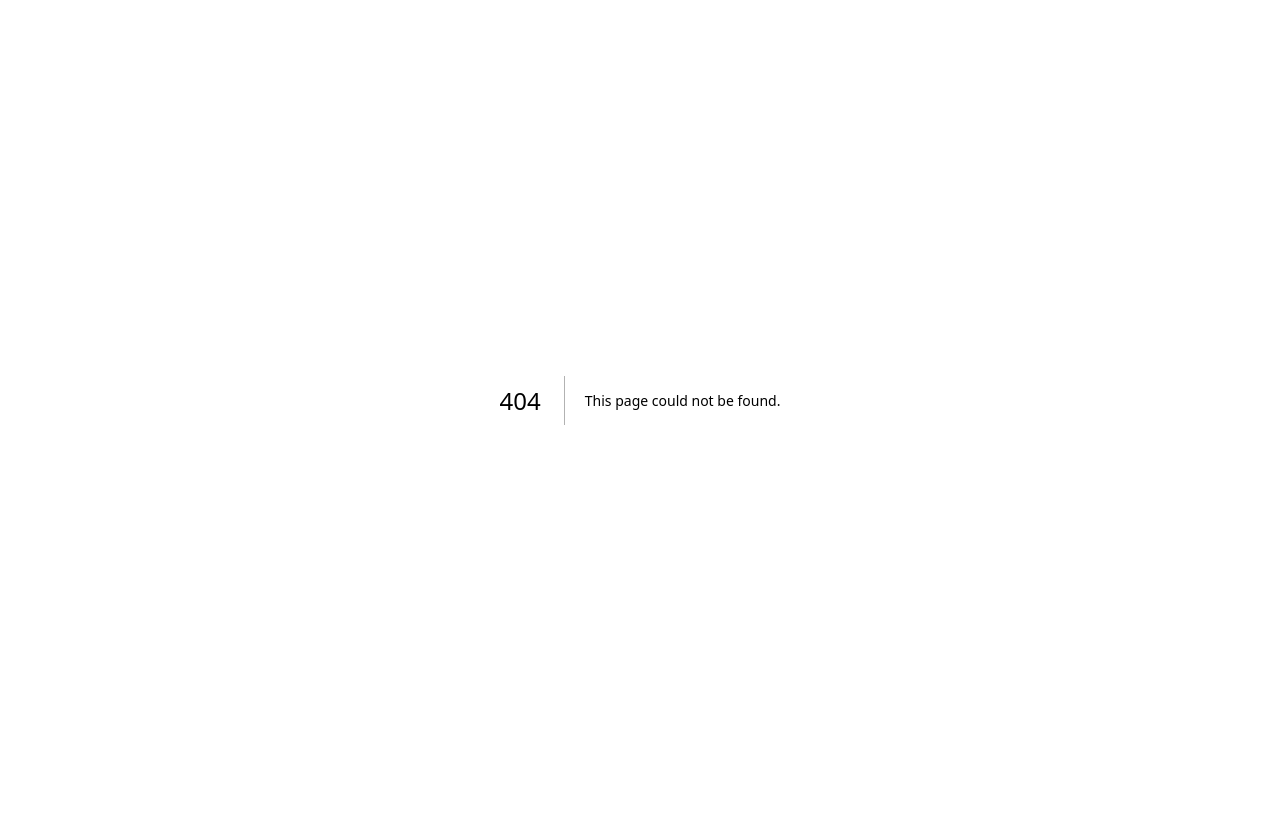
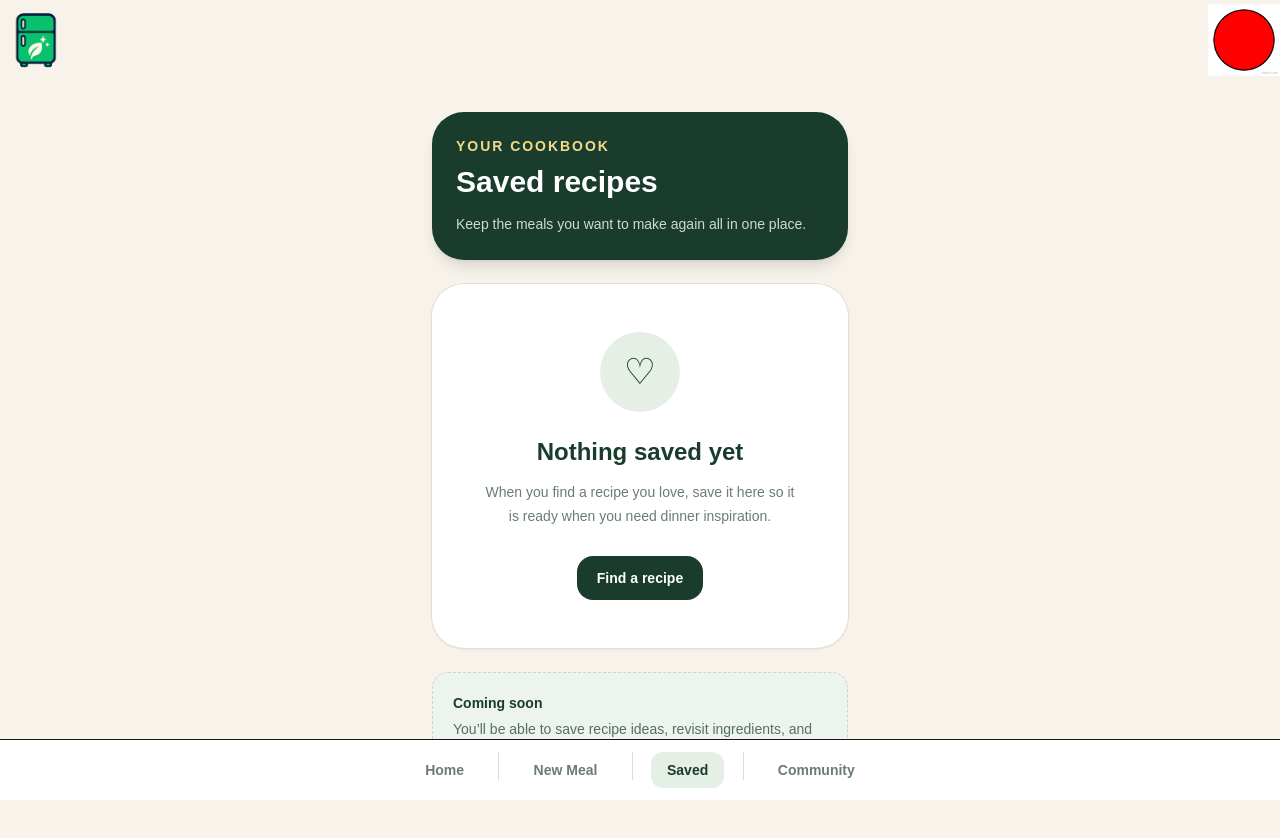
Before and after one commit to smilyfaces/Palmetto-Hacks-2027, a Next.js app: page /saved in a window 1280 px wide. Before the commit this address had no page. Shown: the top 838 px of the page. Before the commit the page ends 800 px from the top, so only its background shows below. Built offline with nearby package versions, Linux system fonts and the light colour scheme.

Commit message:
added saved in (other) for bottom bar

```diff
--- /dev/null
+++ b/app/(other)/saved/page.tsx
@@ -0,0 +1,49 @@
+import Link from "next/link";
+
+export default function SavedPage() {
+  return (
+    <main className="min-h-screen bg-[#f7f3ea] pb-32 pt-28 text-[#193c2d]">
+      <div className="mx-auto w-full max-w-md px-4">
+        <section className="rounded-[2rem] bg-[#193c2d] p-6 text-white shadow-lg">
+          <p className="text-sm font-semibold uppercase tracking-[0.14em] text-[#f5d98b]">
+            Your cookbook
+          </p>
+
+          <h1 className="mt-2 text-3xl font-bold">Saved recipes</h1>
+
+          <p className="mt-3 text-sm leading-6 text-white/80">
+            Keep the meals you want to make again all in one place.
+          </p>
+        </section>
+
+        <section className="mt-6 rounded-[2rem] bg-white px-6 py-12 text-center shadow-sm ring-1 ring-[#e6dfd0]">
+          <div className="mx-auto flex h-20 w-20 items-center justify-center rounded-full bg-[#e5efe6] text-4xl">
+            ♡
+          </div>
+
+          <h2 className="mt-6 text-2xl font-bold">Nothing saved yet</h2>
+
+          <p className="mx-auto mt-3 max-w-xs text-sm leading-6 text-[#6b7d70]">
+            When you find a recipe you love, save it here so it is ready when
+            you need dinner inspiration.
+          </p>
+
+          <Link
+            href="/new_meal"
+            className="mt-7 inline-flex items-center justify-center rounded-2xl bg-[#193c2d] px-5 py-3 text-sm font-bold text-white transition hover:scale-[1.02] hover:bg-[#285540]"
+          >
+            Find a recipe
+          </Link>
+        </section>
+
+        <section className="mt-6 rounded-2xl border border-dashed border-[#cbd6ca] bg-[#edf3ed] p-5">
+          <p className="text-sm font-bold">Coming soon</p>
+          <p className="mt-1 text-sm leading-6 text-[#557060]">
+            You’ll be able to save recipe ideas, revisit ingredients, and build
+            your own go-to meal collection here.
+          </p>
+        </section>
+      </div>
+    </main>
+  );
+}
```
